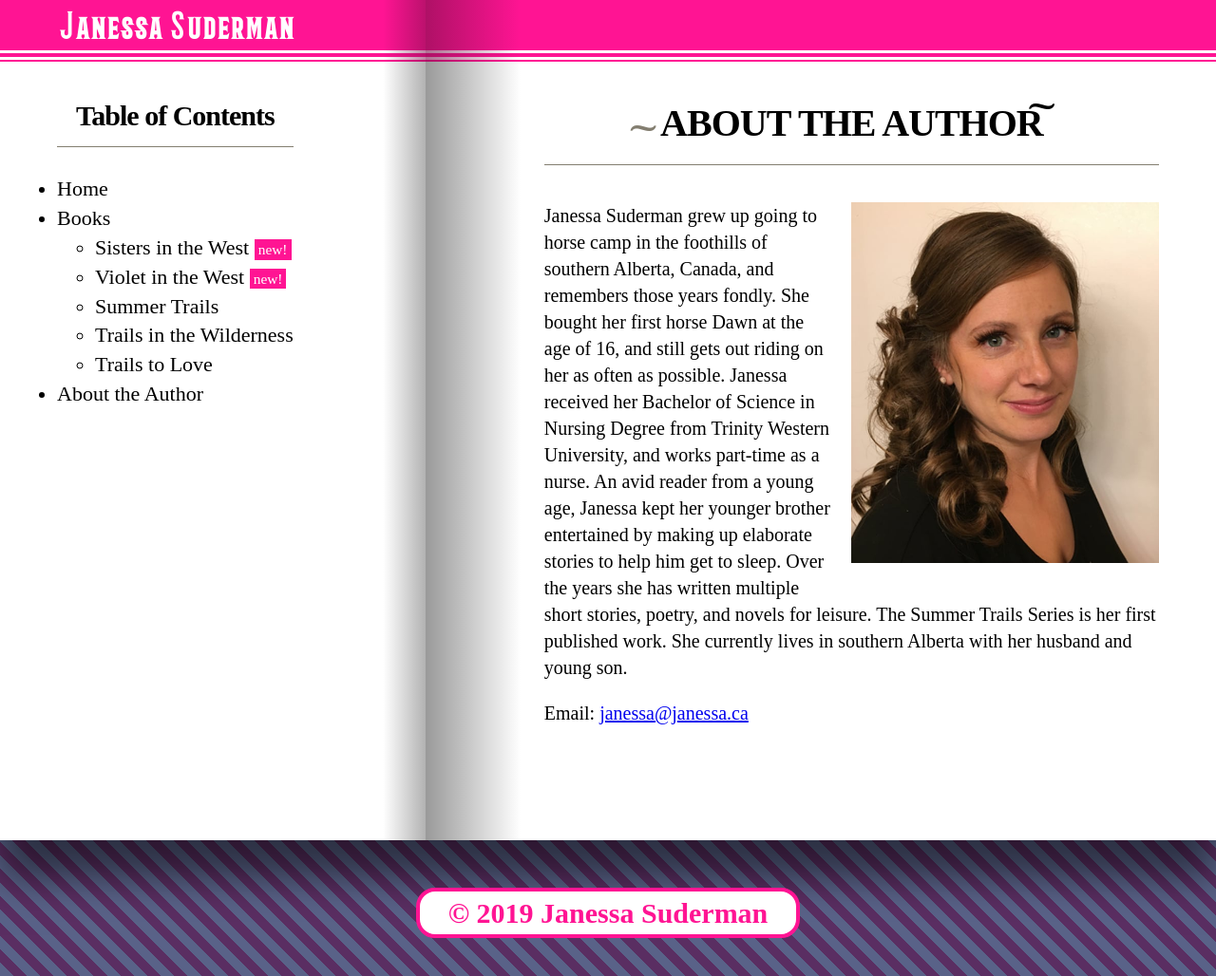
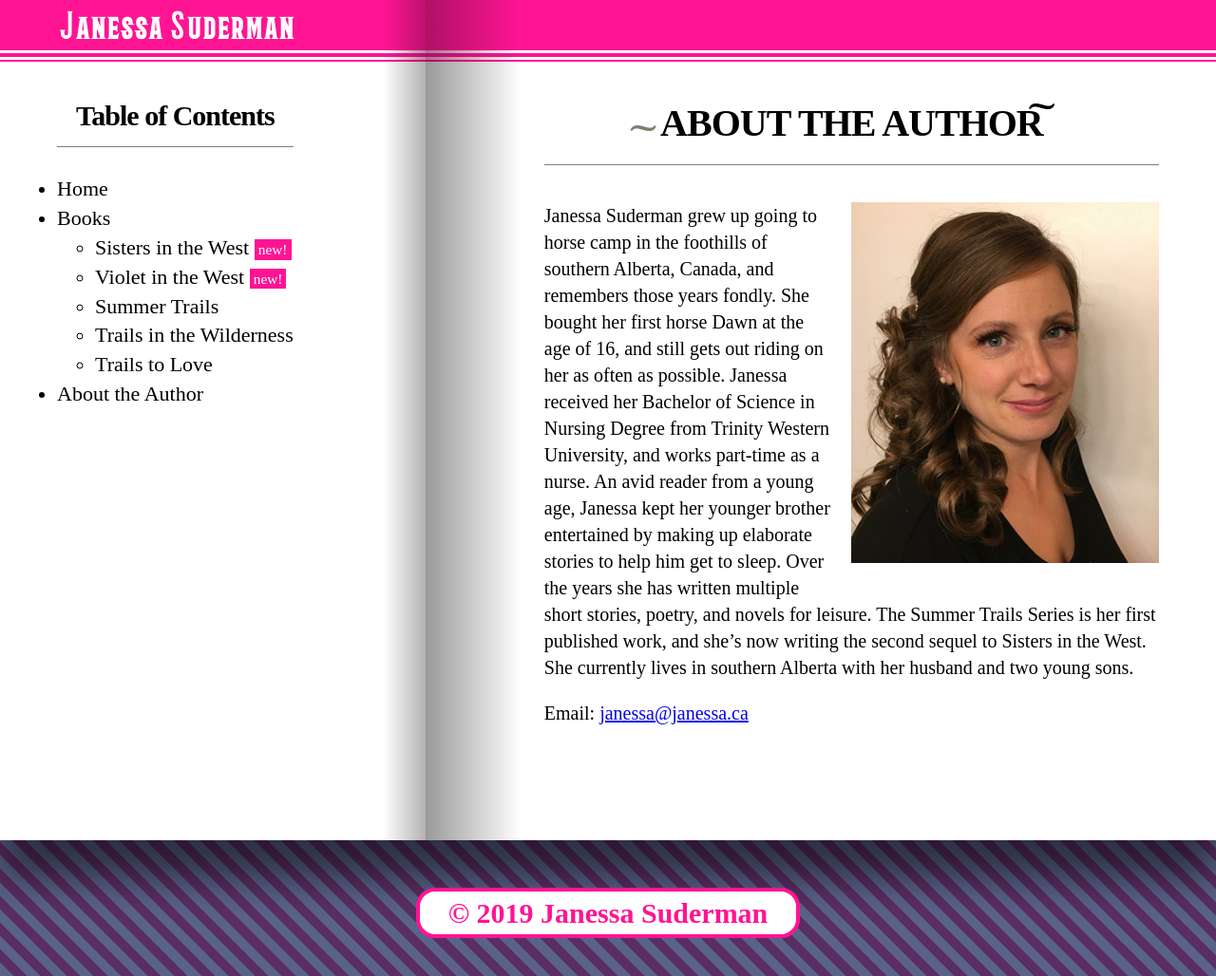
Before and after one commit to suderman/janessa.ca, a Jekyll site: the page built from _pages/about.md, in a window 1280 px wide and 1028 px high. Shown: the whole window at 95% size. Built offline with Jekyll 4.4.1, drawn with Linux system fonts in a browser that asks for light colours; some web fonts are replaced.

Commit message:
Author bio

```diff
--- a/_pages/about.md
+++ b/_pages/about.md
@@ -6,6 +6,15 @@ title: About the Author
 
 ![](/images/janessa-suderman.jpg){:class="author"}
 
-Janessa Suderman grew up going to horse camp in the foothills of southern Alberta, Canada, and remembers those years fondly. She bought her first horse Dawn at the age of 16, and still gets out riding on her as often as possible. Janessa received her Bachelor of Science in Nursing Degree from Trinity Western University, and works part-time as a nurse. An avid reader from a young age, Janessa kept her younger brother entertained by making up elaborate stories to help him get to sleep. Over the years she has written multiple short stories, poetry, and novels for leisure. The Summer Trails Series is her first published work. She currently lives in southern Alberta with her husband and young son.
+Janessa Suderman grew up going to horse camp in the foothills of southern
+Alberta, Canada, and remembers those years fondly. She bought her first horse
+Dawn at the age of 16, and still gets out riding on her as often as possible.
+Janessa received her Bachelor of Science in Nursing Degree from Trinity Western
+University, and works part-time as a nurse. An avid reader from a young age,
+Janessa kept her younger brother entertained by making up elaborate stories to
+help him get to sleep. Over the years she has written multiple short stories,
+poetry, and novels for leisure. The Summer Trails Series is her first published
+work, and she's now writing the second sequel to Sisters in the West. She
+currently lives in southern Alberta with her husband and two young sons.
 
 Email: [janessa@janessa.ca](mailto:janessa@janessa.ca)
```
